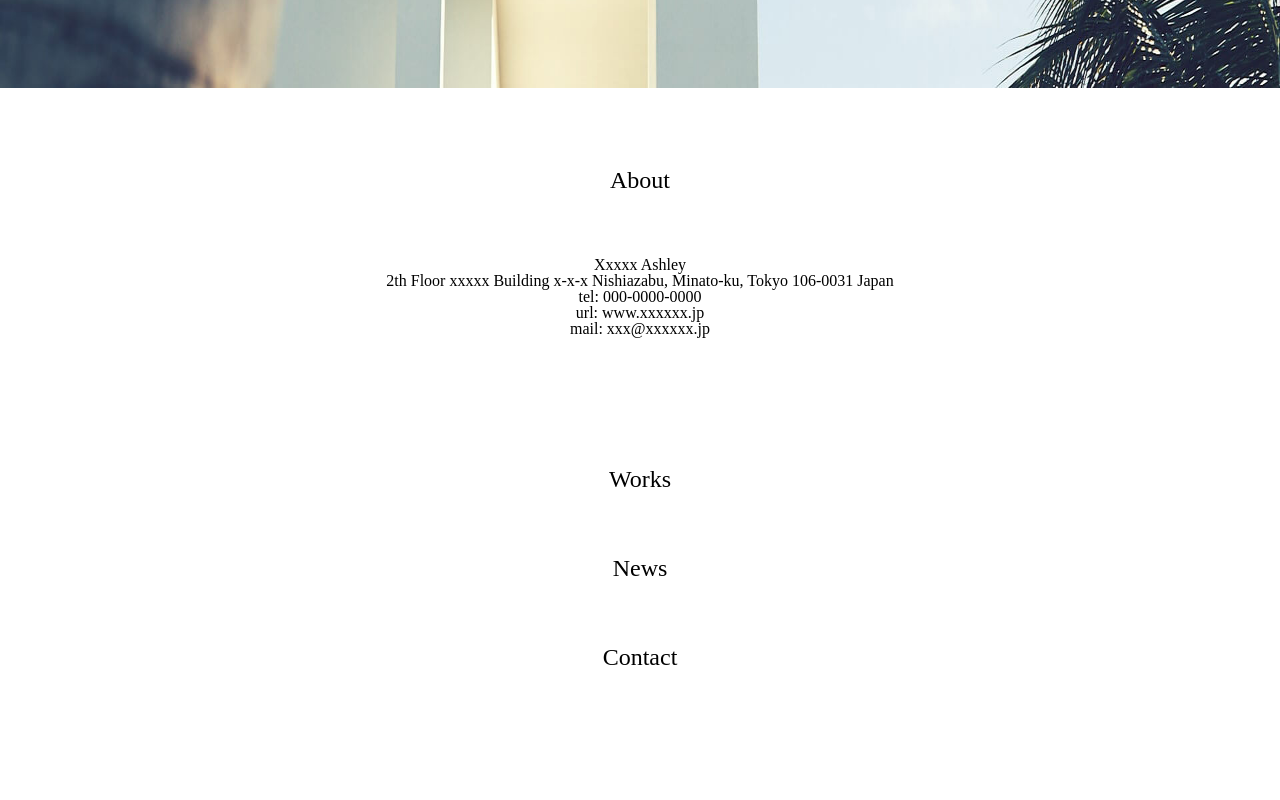
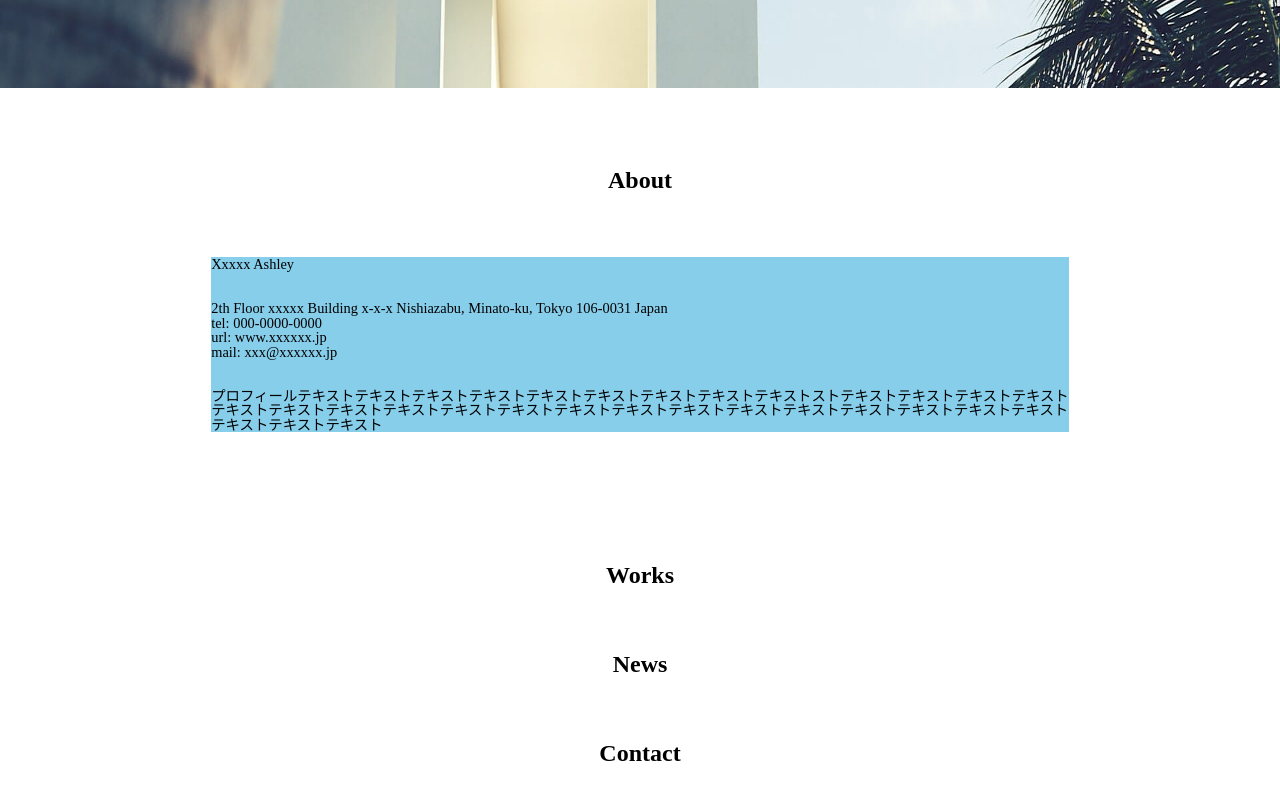
Before and after one commit to kok1219/trainig2, a plain HTML site: page index.html in a window 1280 px wide. Shown: the part 602-1402 px from the top of the page. Before the commit the page ends 1336 px from the top, so only its background shows below. Drawn offline with Linux system fonts and the light colour scheme.

Commit message:
About add

```diff
--- a/index.html
+++ b/index.html
@@ -33,13 +33,20 @@
           <div class="contents">
             <div class="About">
               <h2>About</h2>
-              <p>Xxxxx Ashley</p>
-              <p>2th Floor xxxxx Building x-x-x Nishiazabu, Minato-ku, Tokyo 106-0031 Japan
-              <br>tel: 000-0000-0000
-              <br>url: www.xxxxxx.jp
-              <br>mail: xxx@xxxxxx.jp</p>
+              <div class="about_text">
+                <p>Xxxxx Ashley</p>
+                <ul>
+                  <li>2th Floor xxxxx Building x-x-x Nishiazabu, Minato-ku, Tokyo 106-0031 Japan</li>
+                  <li>tel: 000-0000-0000</li>
+                  <li>url: www.xxxxxx.jp</li>
+                  <li>mail: xxx@xxxxxx.jp</li>
+                </ul>
+                <p>プロフィールテキストテキストテキストテキストテキストテキストテキストテキストテキストストテキストテキストテキストテキスト
+                <br>テキストテキストテキストテキストテキストテキストテキストテキストテキストテキストテキストテキストテキストテキストテキスト
+                <br>テキストテキストテキスト</p>
+              </div>
+            </div>
 
-            </div>
 
             <div class="Works">
               <h2>Works</h2>
--- a/style.css
+++ b/style.css
@@ -222,11 +222,25 @@ header {
 }
 .container {
   text-align: center;
+	width: 100%;
 }
 .contents h2 {
   font-size: 1.5rem;
+	font-weight: bold;
   margin-bottom: 65px;
 }
 .About {
-  margin-bottom: 130px;
+	margin: 0 auto 130px auto;
+	display: block;
 }
+
+.about_text {
+	background-color: skyblue;
+	display: inline-block;
+	text-align: left;
+	font-size: 0.9rem;
+}
+
+.about_text ul {
+	margin: 30px 0;
+}
```
